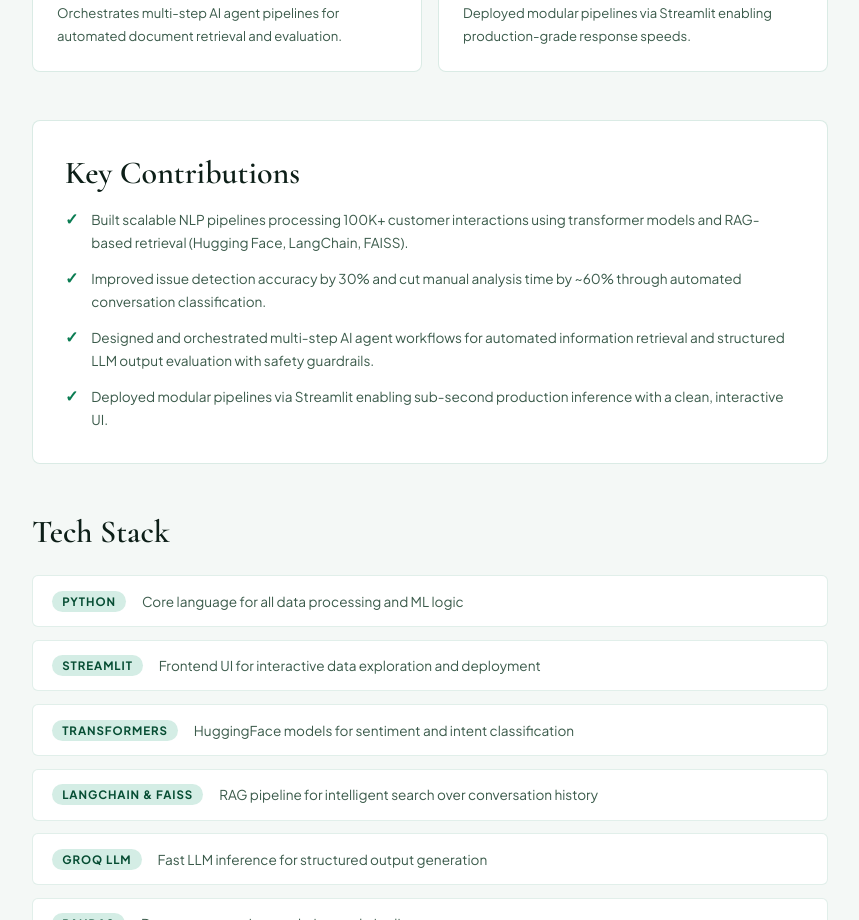
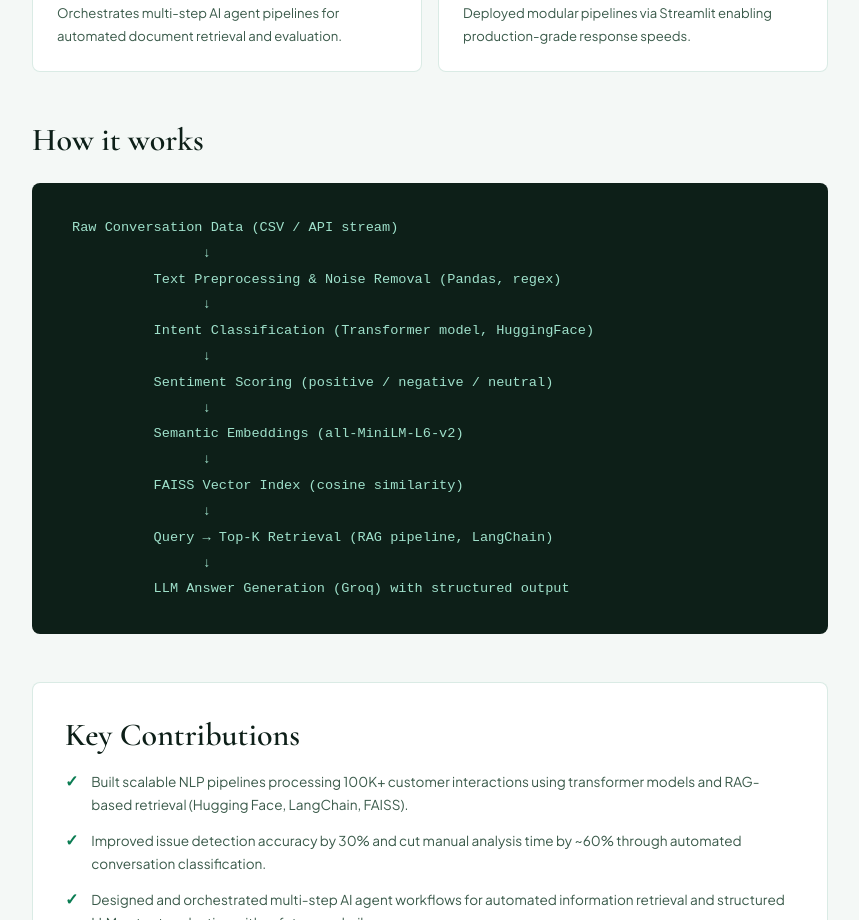
Before and after one commit to Krithikap019/ai-portfolio, a Next.js app: page /projects/ai_conversation in a window 1280 px wide. Shown: the part 1100-2020 px from the top of the page, without its empty margins (210-1069 px from the left). Built offline with nearby package versions, Linux system fonts and the light colour scheme.

Commit message:
snowflake

```diff
--- a/app/projects/ai_conversation/page.jsx
+++ b/app/projects/ai_conversation/page.jsx
@@ -56,6 +56,29 @@ export default function ConversationIntelligence() {
             ))}
           </div>
         </div>
+          {/* How it works */}
+          <div style={{ marginBottom: "3rem" }}>
+            <h2 style={{ fontFamily: "'Cormorant Garamond', serif", fontSize: "2rem", fontWeight: 600, marginBottom: "1.5rem" }}>How it works</h2>
+            <div style={{ background: "#0d1f18", borderRadius: "8px", padding: "2rem 2.5rem" }}>
+              <pre style={{ fontFamily: "monospace", fontSize: "0.85rem", color: "#9fe1cb", lineHeight: "1.9", margin: 0 }}>
+          {`Raw Conversation Data (CSV / API stream)
+                ↓
+          Text Preprocessing & Noise Removal (Pandas, regex)
+                ↓
+          Intent Classification (Transformer model, HuggingFace)
+                ↓
+          Sentiment Scoring (positive / negative / neutral)
+                ↓
+          Semantic Embeddings (all-MiniLM-L6-v2)
+                ↓
+          FAISS Vector Index (cosine similarity)
+                ↓
+          Query → Top-K Retrieval (RAG pipeline, LangChain)
+                ↓
+          LLM Answer Generation (Groq) with structured output`}
+              </pre>
+            </div>
+          </div>
 
         {/* Key contributions */}
         <div style={{ marginBottom: "3rem", background: "#fff", border: "1px solid rgba(10,124,82,0.15)", borderRadius: "8px", padding: "2rem" }}>
```
